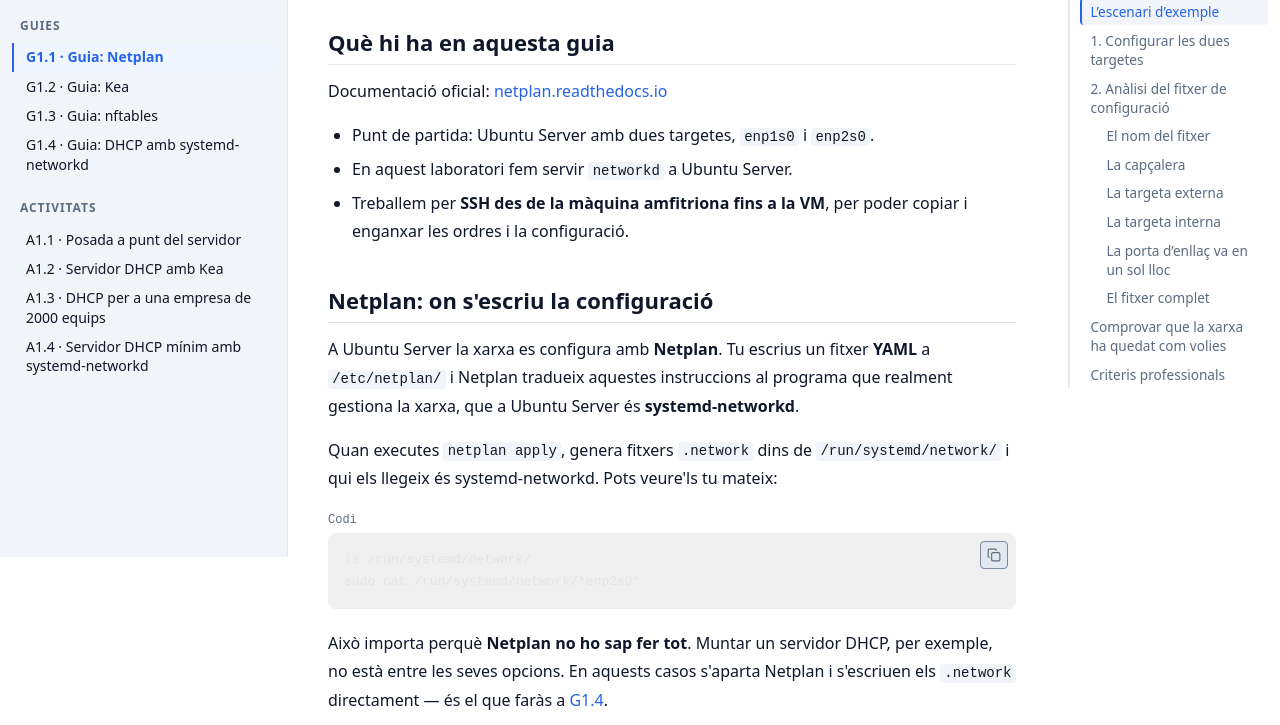
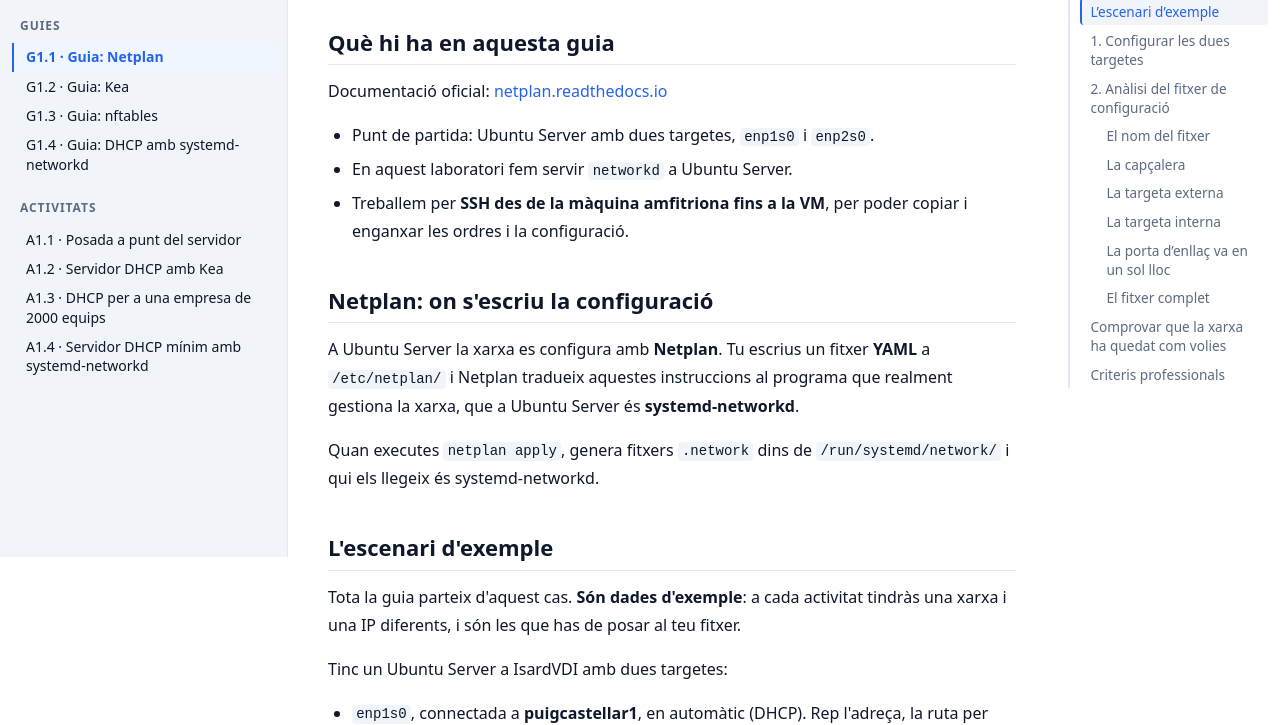
Before and after one commit to adr1mt/adr1-web, an Astro site: page /adr1-web/ra1/guies/g1-1-netplan in a window 1280 px wide. Shown: the part 243-968 px from the top of the page. Built offline with nearby package versions, Linux system fonts and the light colour scheme; Astro itself is replaced by a stand-in of ours.

Commit message:
G1.1: treu la comprovació de /run/systemd/network i aclareix l'ordre de les targetes
Co-Authored-By: Claude Opus 5.5 <noreply@anthropic.com>

````diff
--- a/src/content/ra1/guies/g1-1-netplan.mdx
+++ b/src/content/ra1/guies/g1-1-netplan.mdx
@@ -18,14 +18,7 @@ Documentació oficial: [netplan.readthedocs.io](https://netplan.readthedocs.io)
 
 A Ubuntu Server la xarxa es configura amb **Netplan**. Tu escrius un fitxer **YAML** a `/etc/netplan/` i Netplan tradueix aquestes instruccions al programa que realment gestiona la xarxa, que a Ubuntu Server és **systemd-networkd**.
 
-Quan executes `netplan apply`, genera fitxers `.network` dins de `/run/systemd/network/` i qui els llegeix és systemd-networkd. Pots veure'ls tu mateix:
-
-```bash title="Terminal"
-ls /run/systemd/network/
-sudo cat /run/systemd/network/*enp2s0*
-```
-
-Això importa perquè **Netplan no ho sap fer tot**. Muntar un servidor DHCP, per exemple, no està entre les seves opcions. En aquests casos s'aparta Netplan i s'escriuen els `.network` directament — és el que faràs a [G1.4](../../guies/g1-4-systemd-networkd/).
+Quan executes `netplan apply`, genera fitxers `.network` dins de `/run/systemd/network/` i qui els llegeix és systemd-networkd.
 
 ## L'escenari d'exemple
 
@@ -61,7 +54,7 @@ Si configures la xarxa per SSH, un error et pot tallar la connexió i deixar-te
    ip -c link show
    ```
 
-   A IsardVDI, la primera sol ser `enp1s0` (_puigcastellar1_) i la segona `enp2s0` (_personal1_). No ho donis per fet: comprova-ho.
+   A IsardVDI, els noms depenen de l'ordre en què s'han afegit les xarxes a l'escriptori. Aquí hem posat primer _puigcastellar1_ i després _personal1_, i per això surten com a `enp1s0` i `enp2s0`. Si les afegeixes en un altre ordre, els noms canvien: comprova-ho.
 
 2. **Mira quin fitxer ja hi ha**, per saber què hi ha configurat. No el toquis:
 
````
